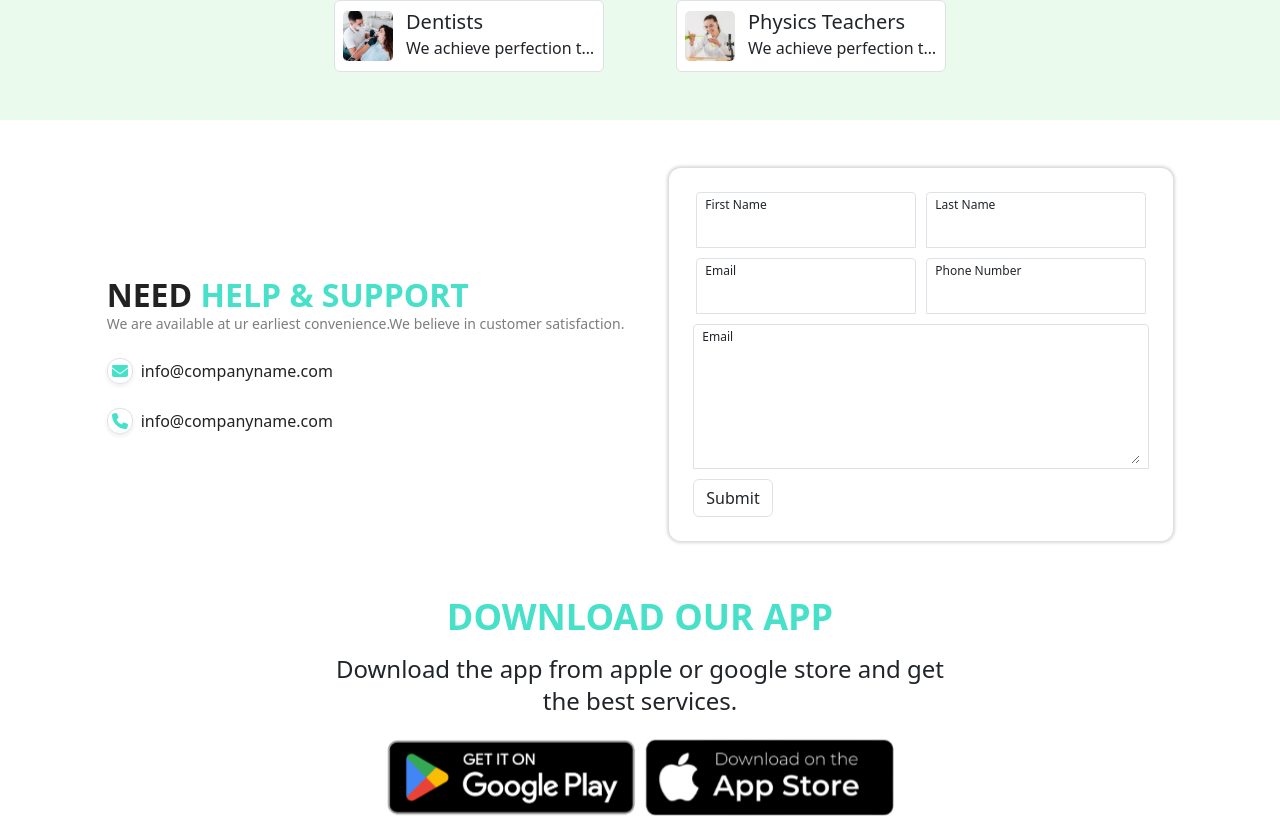
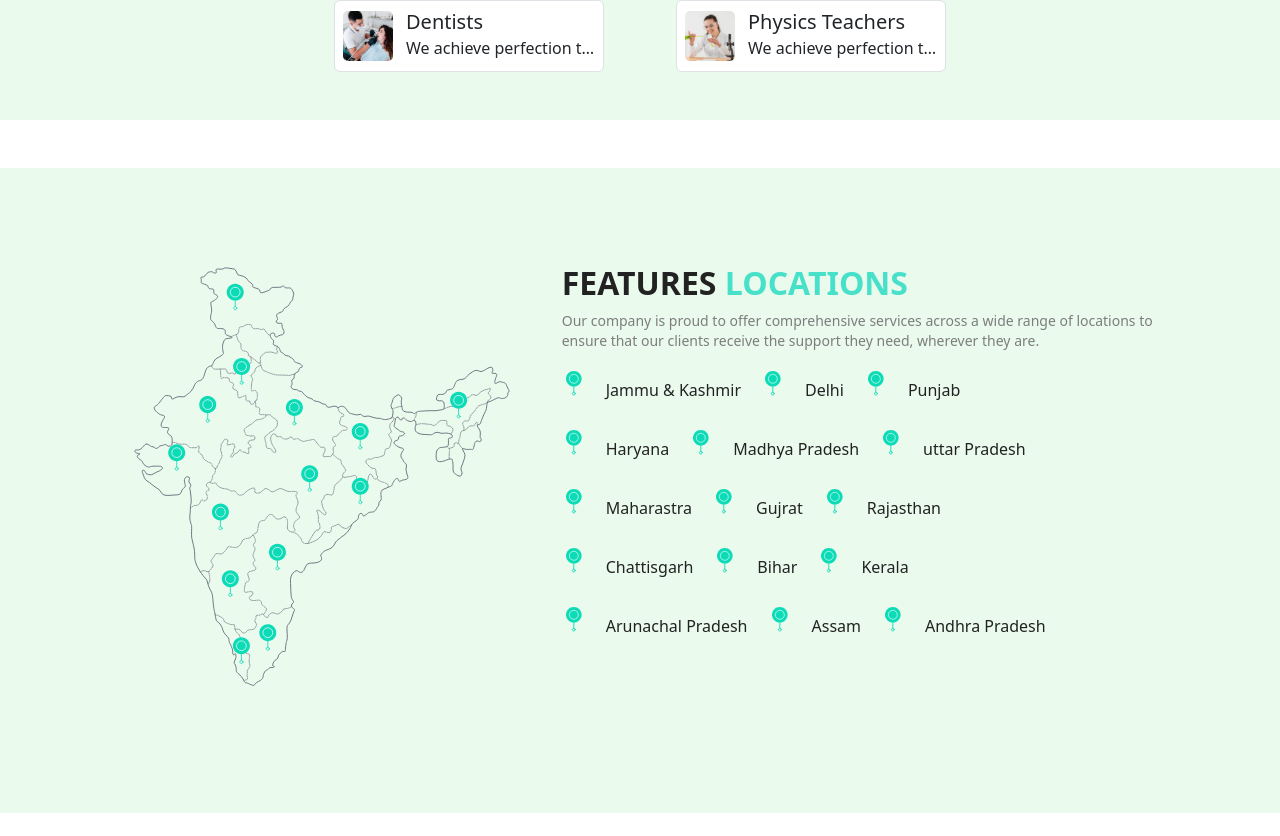
Before and after one commit to sukeshtyagi/design, a React (Create React App) app: page / in a window 1280 px wide. Shown: the part 2884-3720 px from the top of the page. Built offline with nearby package versions, Linux system fonts and the light colour scheme.

Commit message:
Locations section created

```diff
--- a/src/App.js
+++ b/src/App.js
@@ -1,6 +1,7 @@
 import Footer from "./Footer";
 import Miss from "./Miss";
 import Header from "./components/Header";
+import Locations from "./components/Locations";
 import NeedHelp from "./components/NeedHelp";
 import Professions from "./components/Professions";
 import Searches from "./components/Searches";
@@ -13,6 +14,7 @@ function App() {
       <Services />
       <Professions />
       {/*<Searches />*/}
+      <Locations />
       <NeedHelp />
       <Miss />
       <Footer />
--- /dev/null
+++ b/src/components/Locations.js
@@ -0,0 +1,73 @@
+import React from "react";
+import LocationsCard from "./LocationsCard";
+
+function Locations() {
+  return (
+    <div className="outermostSectionContainer box-border w-full xl1:w-[1440px] bg-bluish mx-auto ">
+      <div className="sectionContainer box-border w-10/12 mx-auto mt-12 py-24 flex flex-col xl:flex-row justify-between gap-4 xl:gap-0">
+        <div className="leftDiv w-[456px] box-border mx-auto">
+          <img src="/images/map.svg" alt="" className="box-border w-[413px]" />
+        </div>
+        <div className="rightDiv box-border w-[647px]  mx-auto">
+          <h1 className="heading box-border w-fit  font-semibold text-footerColor text-[32px] ">
+            FEATURES <span className="text-appGreen">LOCATIONS</span>
+          </h1>
+          <p className="para box-border font-normal  text-footerChild text-sm">
+            Our company is proud to offer comprehensive services across a wide
+            range of locations to ensure that our clients receive the support
+            they need, wherever they are.
+          </p>
+          <div className="div1 box-border mt-1 flex justify-start gap-4 p-1">
+            <LocationsCard
+              img={"/images/location.svg"}
+              location="Jammu & Kashmir"
+            />
+            <LocationsCard img={"/images/location.svg"} location="Delhi" />
+            <LocationsCard img={"/images/location.svg"} location="Punjab" />
+          </div>
+
+          <div className="div2 box-border mt-1 flex justify-start gap-4 p-1">
+            <LocationsCard img={"/images/location.svg"} location="Haryana" />
+            <LocationsCard
+              img={"/images/location.svg"}
+              location="Madhya Pradesh"
+            />
+            <LocationsCard
+              img={"/images/location.svg"}
+              location="uttar Pradesh"
+            />
+          </div>
+
+          <div className="div3 box-border mt-1 flex justify-start gap-4 p-1">
+            <LocationsCard img={"/images/location.svg"} location="Maharastra" />
+            <LocationsCard img={"/images/location.svg"} location="Gujrat" />
+            <LocationsCard img={"/images/location.svg"} location="Rajasthan" />
+          </div>
+
+          <div className="div4 box-border mt-1 flex justify-start gap-4 p-1">
+            <LocationsCard
+              img={"/images/location.svg"}
+              location="Chattisgarh"
+            />
+            <LocationsCard img={"/images/location.svg"} location="Bihar" />
+            <LocationsCard img={"/images/location.svg"} location="Kerala" />
+          </div>
+
+          <div className="div5 box-border mt-1 flex justify-start gap-4 p-1">
+            <LocationsCard
+              img={"/images/location.svg"}
+              location="Arunachal Pradesh"
+            />
+            <LocationsCard img={"/images/location.svg"} location="Assam" />
+            <LocationsCard
+              img={"/images/location.svg"}
+              location="Andhra Pradesh"
+            />
+          </div>
+        </div>
+      </div>
+    </div>
+  );
+}
+
+export default Locations;
--- /dev/null
+++ b/src/components/LocationsCard.js
@@ -0,0 +1,12 @@
+import React from "react";
+
+function LocationsCard({ img, location }) {
+  return (
+    <div className="outer box-border  flex justify-start items-baseline gap-4">
+      <img src={img} alt="" />
+      <p className="para box-border text-base text-footerColor">{location}</p>
+    </div>
+  );
+}
+
+export default LocationsCard;
```
Also changed, not shown: public/images/location.svg (added), public/images/map.svg (added).
